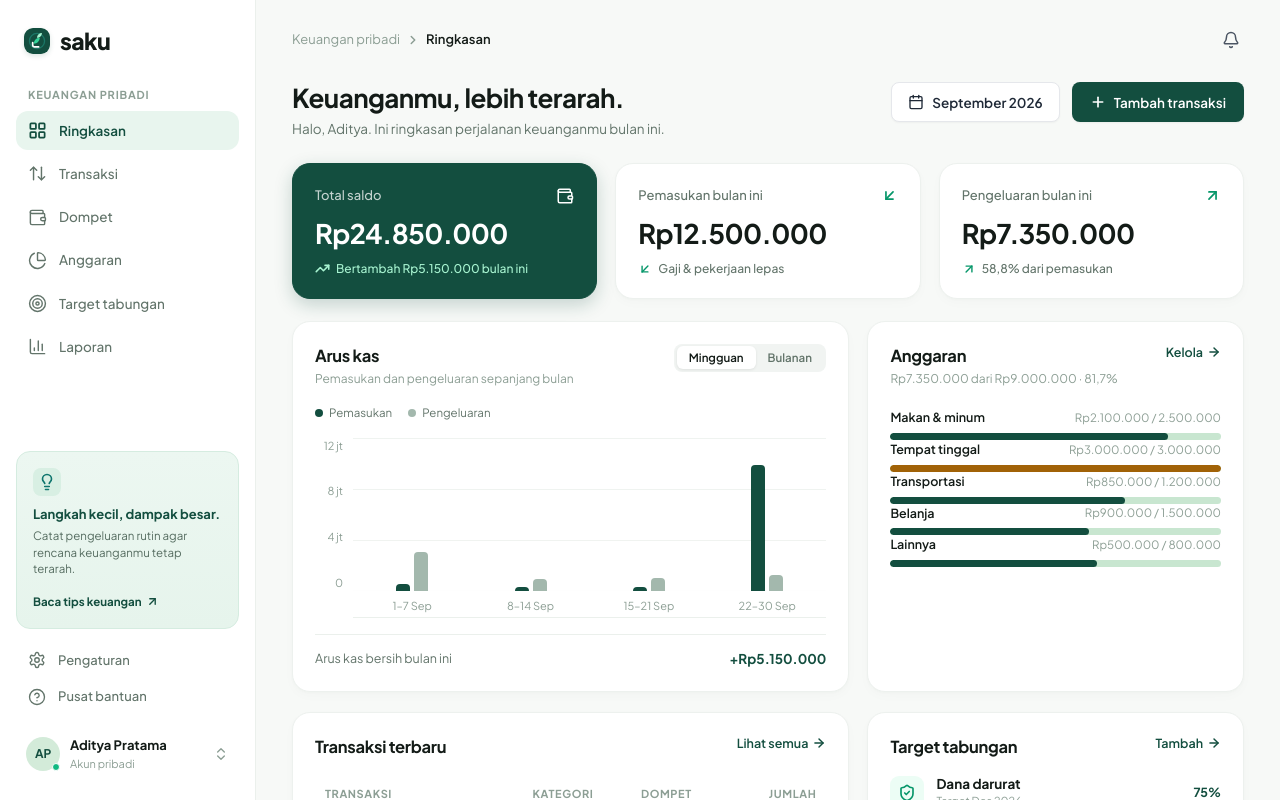
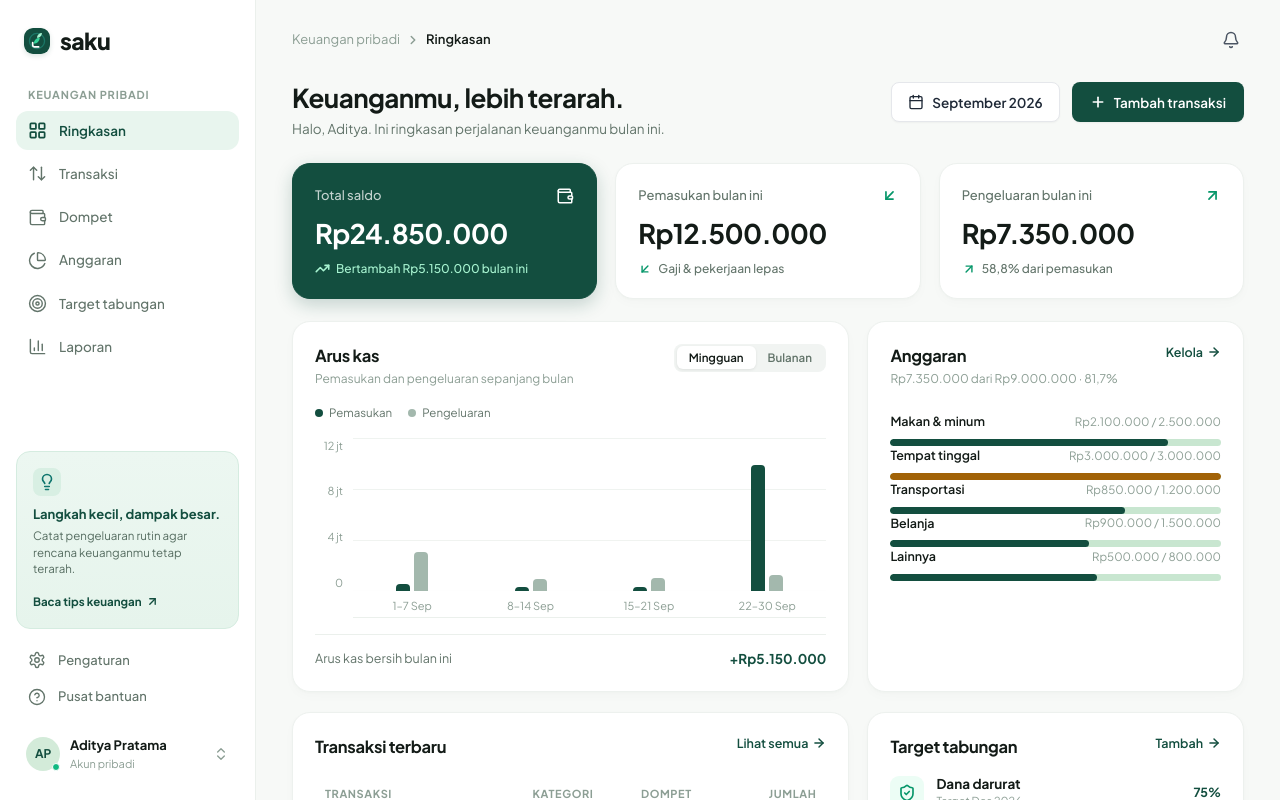
Before and after one commit to Muh-Zahir/Saku, a Next.js app: page / in a window 1280 px wide. Shown: the top 800 px of the page. Built offline with nearby package versions, Linux system fonts and the light colour scheme.

Commit message:
fix: tambah spacing progress bar anggaran agar tidak mepet

```diff
--- a/src/index.css
+++ b/src/index.css
@@ -1763,14 +1763,14 @@ select {
 .budget-items-list {
   display: flex;
   flex-direction: column;
-  gap: 15px;
-  margin-top: 4px;
+  gap: 20px;
+  margin-top: 8px;
 }
 
 .budget-item {
   display: flex;
   flex-direction: column;
-  gap: 6px;
+  gap: 8px;
 }
 
 .budget-item-top {
@@ -3018,14 +3018,14 @@ select {
   .budget-items-list {
     display: flex;
     flex-direction: column;
-    gap: 16px;
+    gap: 20px;
     margin-top: 6px;
   }
 
   .budget-item {
     display: flex;
     flex-direction: column;
-    gap: 3px;
+    gap: 7px;
   }
 
   .budget-item-header-row {
```
